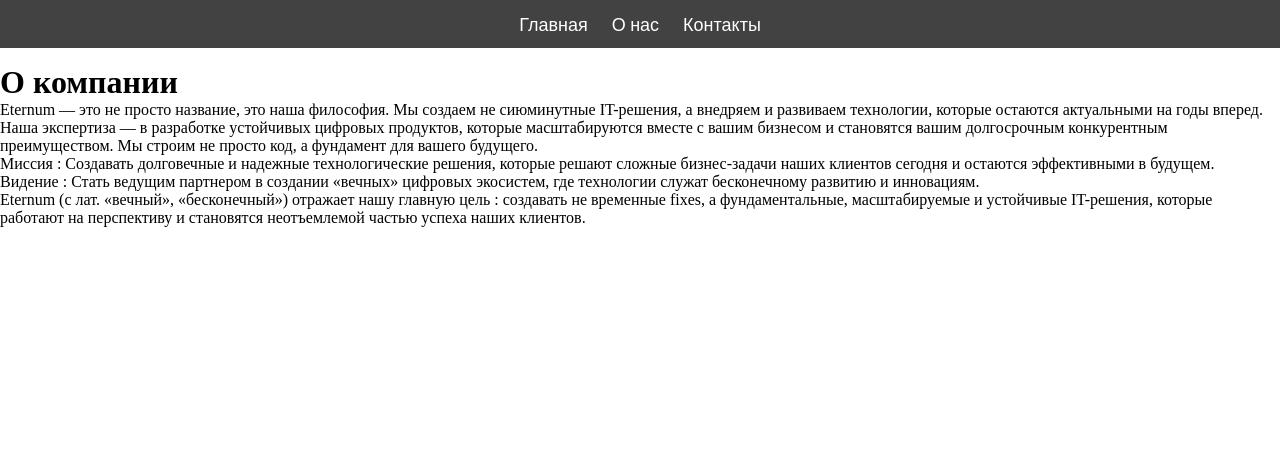
After one commit to Vechn0/aboutMe, a Flask app: page /about in a window 1280 px wide. The commit adds this page. Shown: the top 467 px of the page. Run offline with Flask 3, Linux system fonts and the light colour scheme; some web fonts are replaced.

Commit message:
прописал логику для contact и доделал about us

```diff
--- a/app/routes.py
+++ b/app/routes.py
@@ -1,11 +1,26 @@
-from flask import render_template, request,redirect,url_for
+from flask import render_template, request, redirect, url_for,flash
 
 from app import app
+
 
 @app.route("/")
 def main():
     return render_template("index.html")
 
+
 @app.route("/about")
 def about():
     return render_template("about.html")
+
+
+@app.route("/contact")
+def contact(methods=["GET","POST"]):
+    if request.method == "Get":
+        return redirect(url_for("index"))
+    else:
+        name=request.form.get("name")
+        email=request.form.get("email")
+        surname=request.form.get("surname")
+        age=request.form.get("age")
+        flash('Данные успешно отправлены')
+        return redirect(url_for("contact"))
--- /dev/null
+++ b/app/templates/about.html
@@ -0,0 +1,45 @@
+{%extends 'base.html'%}
+
+{% block title %} About us {% endblock %}
+
+{%block linkCss %}
+<link rel="stylesheet" href="{{url_for('static',filename='css/styleAbout.css')}}">{% endblock %}
+
+{%block content%}
+<div class="about">
+    <h1 class="aboutH1">О компании</h1>
+    <div class="aboutUS">
+        <p class="smallAb">Eternum — это не просто название, это наша философия. Мы создаем не сиюминутные IT-решения, а
+            внедряем
+            и развиваем технологии, которые остаются актуальными на годы вперед. Наша экспертиза — в разработке
+            устойчивых
+            цифровых продуктов, которые масштабируются вместе с вашим бизнесом и становятся вашим долгосрочным
+            конкурентным
+            преимуществом. Мы строим не просто код, а фундамент для вашего будущего.</p>
+        <p class="smallAb">Миссия : Создавать долговечные и надежные технологические решения, которые решают сложные
+            бизнес-задачи
+            наших клиентов сегодня и остаются эффективными в будущем.</p>
+        <p class="smallAb">Видение : Стать ведущим партнером в создании «вечных» цифровых экосистем, где технологии
+            служат
+            бесконечному
+            развитию и инновациям.</p>
+        <p class="smallAb">Eternum (с лат. «вечный», «бесконечный») отражает нашу главную цель : создавать не временные
+            fixes, а
+            фундаментальные, масштабируемые и устойчивые IT-решения, которые работают на перспективу и становятся
+            неотъемлемой
+            частью успеха наших клиентов.</p>
+
+    </div>
+
+
+
+
+
+</div>
+
+
+
+
+
+
+{%endblock%}
```
Also changed, not shown: app/static/css/styleIndex.css (line endings or trailing spaces).
